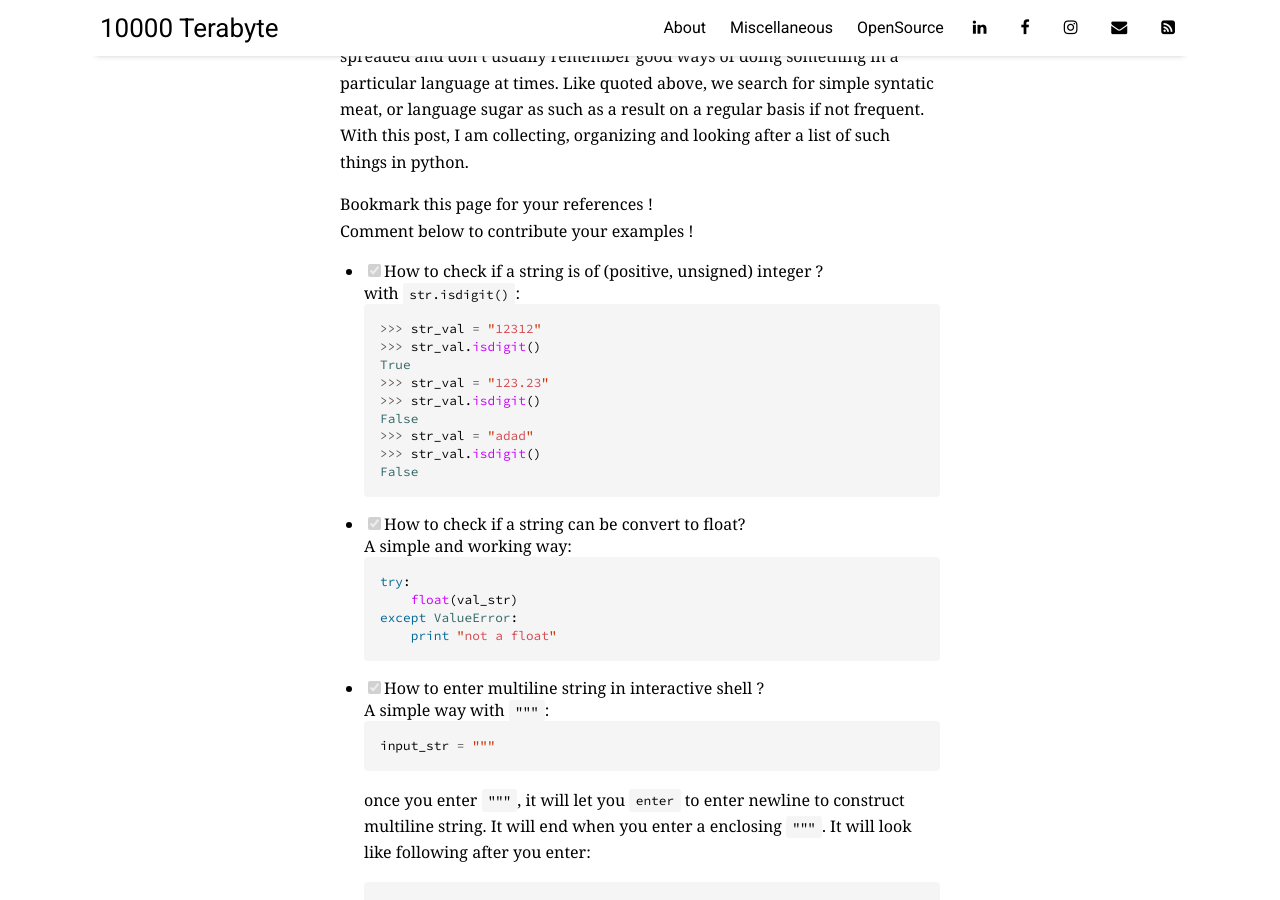
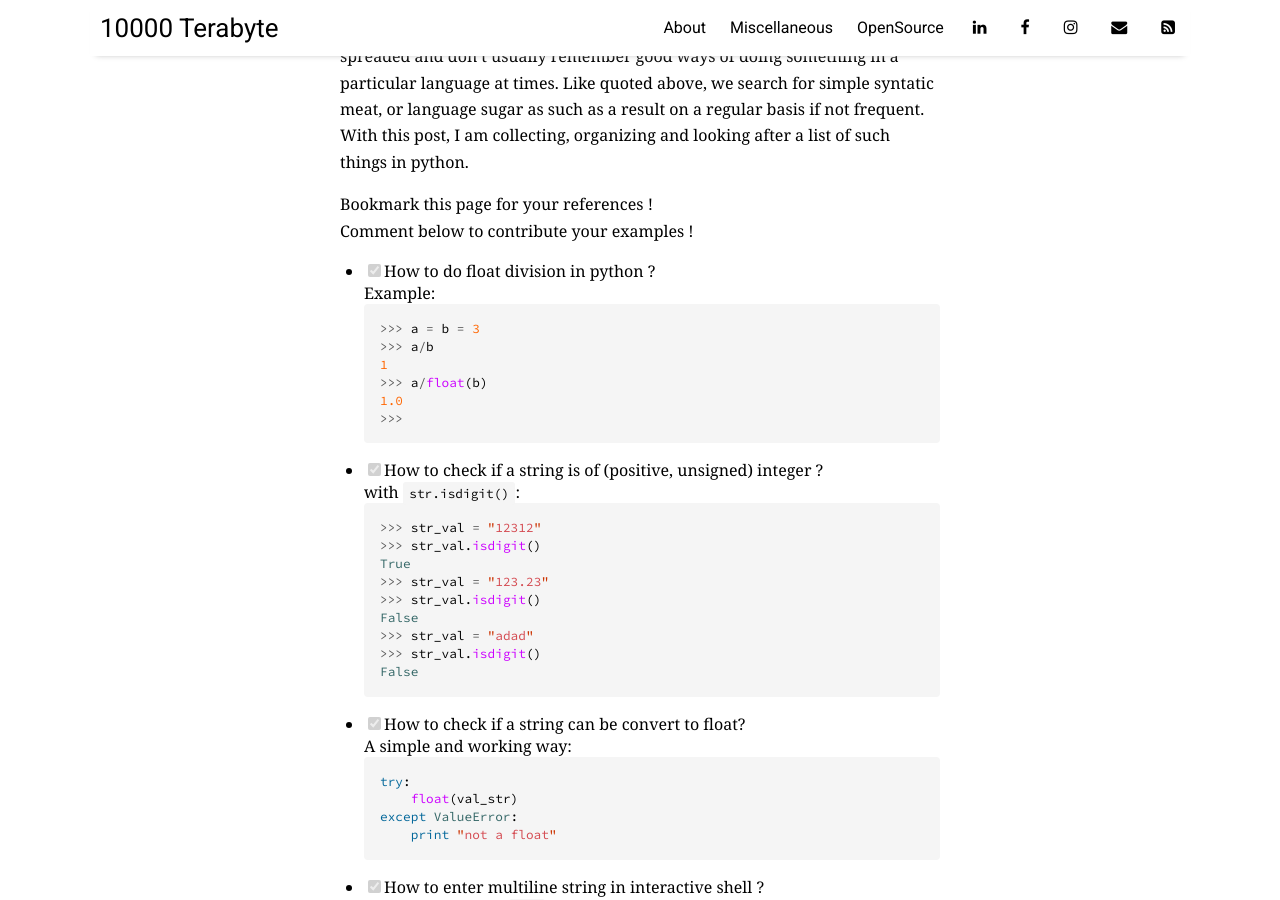
Before and after one commit to 10000TB/10000TB.github.io, a Jekyll site: the page built from _posts/2018-03-12-blog-series-python-A-Curated-List-Those-Python-How-To-You-Search-Frequently-in-Your-Daily-Programming.md, in a window 1280 px wide and 900 px high, scrolled down 533 px. Built offline with Jekyll 4.4.1, drawn with Linux system fonts in a browser that asks for light colours; nearby versions of some CDN libraries; comment, search, counter and statistics services are not loaded.

Commit message:
[Python How-Tos] Added float division how to.

````diff
--- a/_posts/2018-03-12-blog-series-python-A-Curated-List-Those-Python-How-To-You-Search-Frequently-in-Your-Daily-Programming.md
+++ b/_posts/2018-03-12-blog-series-python-A-Curated-List-Those-Python-How-To-You-Search-Frequently-in-Your-Daily-Programming.md
@@ -13,6 +13,17 @@ Often times, when we work with different languages, our attentionn is spreaded a
 
 Bookmark this page for your references !
 Comment below to contribute your examples !
+
+- [x] How to do float division in python ?
+  Example:
+  ```python
+>>> a = b = 3
+>>> a/b
+1
+>>> a/float(b)
+1.0
+>>>
+  ```
 
 - [x] How to check if a string is of (positive, unsigned) integer ?
   with `str.isdigit()`:
````
